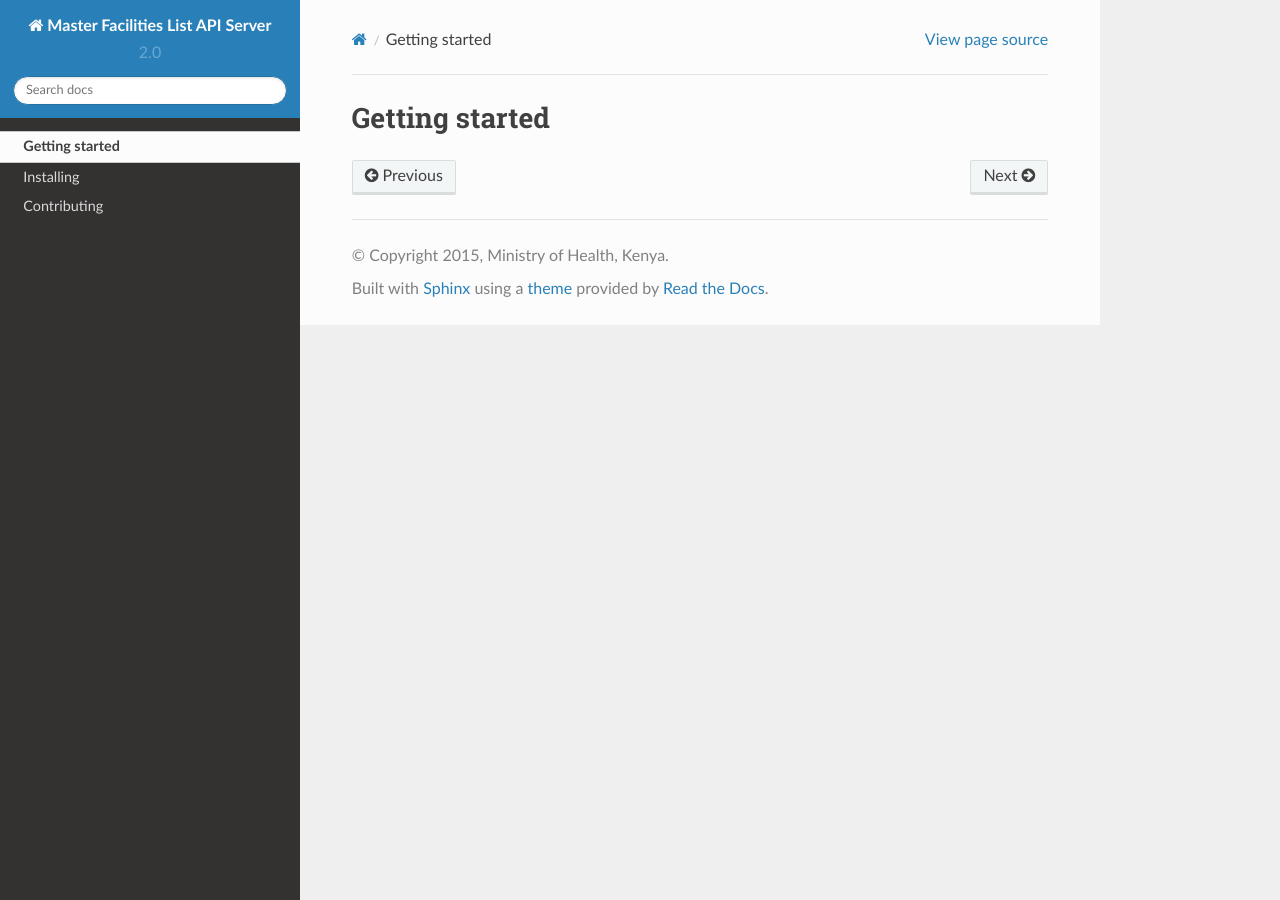
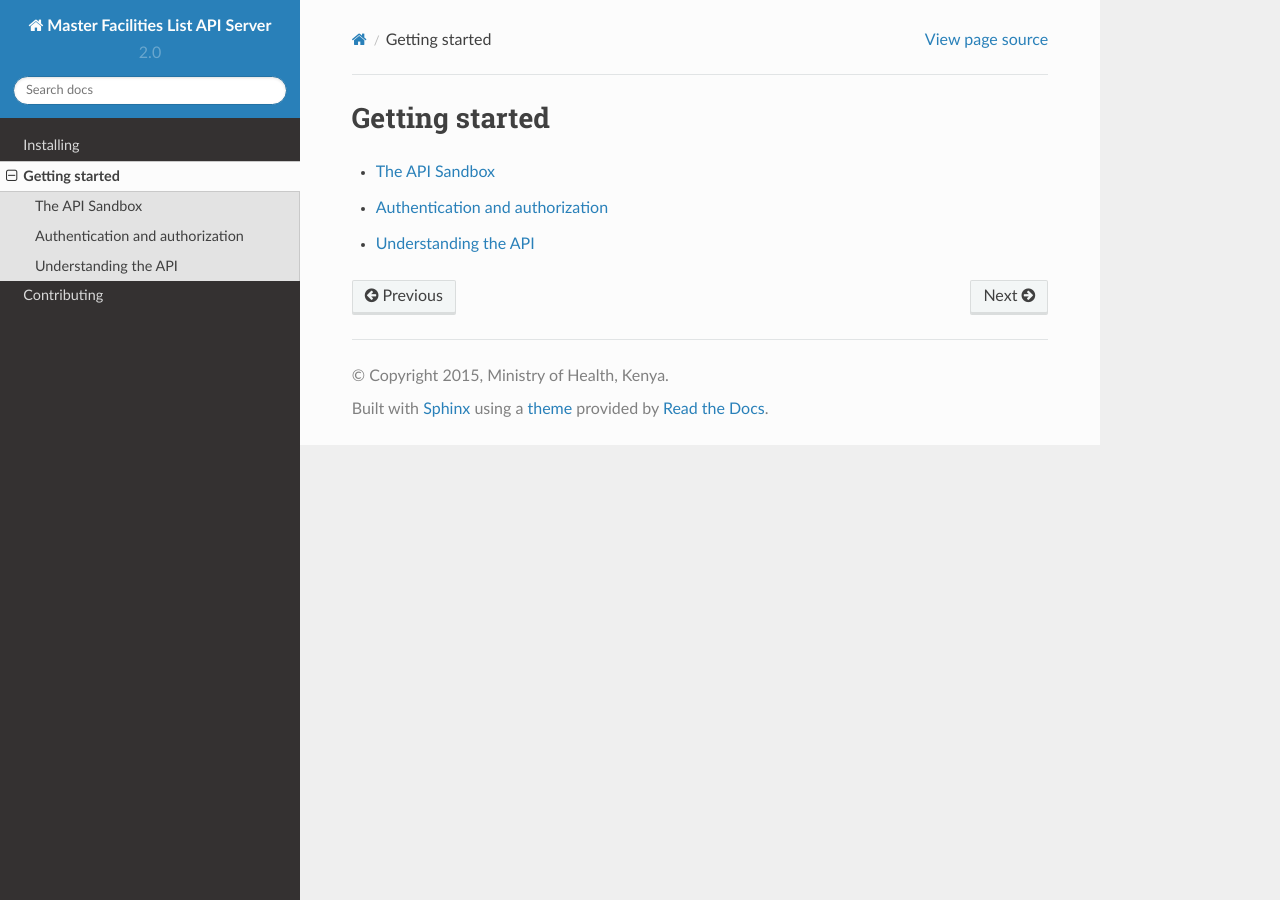
Before and after one commit to MasterFacilityList/mfl_api, a Sphinx documentation site: the page built from docs/getting_started/index.rst, in a window 1280 px wide. Built offline with Sphinx 7.4.7 and the Read the Docs theme 2.0.0, drawn with Linux system fonts in a browser that asks for light colours.

Commit message:
Completed project scaffold

```diff
--- /dev/null
+++ b/docs/contributing/code_of_conduct.rst
@@ -0,0 +1,6 @@
+Code of conduct
+=================
+
+
+.. toctree::
+    :maxdepth: 2
--- a/docs/contributing/index.rst
+++ b/docs/contributing/index.rst
@@ -3,3 +3,6 @@ Contributing
 
 .. toctree::
     :maxdepth: 2
+
+    workflow
+    code_of_conduct
--- /dev/null
+++ b/docs/contributing/workflow.rst
@@ -0,0 +1,6 @@
+Workflow
+==========
+
+
+.. toctree::
+    :maxdepth: 2
--- /dev/null
+++ b/docs/getting_started/api.rst
@@ -0,0 +1,6 @@
+Understanding the API
+============================
+
+
+.. toctree::
+    :maxdepth: 2
--- /dev/null
+++ b/docs/getting_started/authentication.rst
@@ -0,0 +1,6 @@
+Authentication and authorization
+==================================
+
+
+.. toctree::
+    :maxdepth: 2
--- a/docs/getting_started/index.rst
+++ b/docs/getting_started/index.rst
@@ -3,3 +3,7 @@ Getting started
 
 .. toctree::
     :maxdepth: 2
+
+    sandbox
+    authentication
+    api
--- /dev/null
+++ b/docs/getting_started/sandbox.rst
@@ -0,0 +1,6 @@
+The API Sandbox
+============================
+
+
+.. toctree::
+    :maxdepth: 2
--- a/docs/index.rst
+++ b/docs/index.rst
@@ -8,8 +8,8 @@ Welcome to the Master Facility List API server documentation
 .. toctree::
    :maxdepth: 2
 
+   installing/index
    getting_started/index
-   installing/index
    contributing/index
 
 
--- /dev/null
+++ b/docs/installing/developer_install.rst
@@ -0,0 +1,6 @@
+Installing for development
+============================
+
+
+.. toctree::
+    :maxdepth: 2
--- /dev/null
+++ b/docs/installing/evaluator_install.rst
@@ -0,0 +1,6 @@
+Installing for evaluation
+============================
+
+
+.. toctree::
+    :maxdepth: 2
--- a/docs/installing/index.rst
+++ b/docs/installing/index.rst
@@ -3,3 +3,7 @@ Installing
 
 .. toctree::
     :maxdepth: 2
+
+    evaluator_install
+    developer_install
+    production_install
--- /dev/null
+++ b/docs/installing/production_install.rst
@@ -0,0 +1,6 @@
+Installing for production
+============================
+
+
+.. toctree::
+    :maxdepth: 2
```
